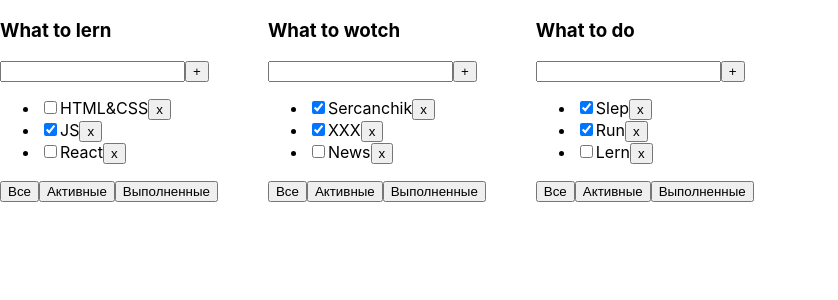
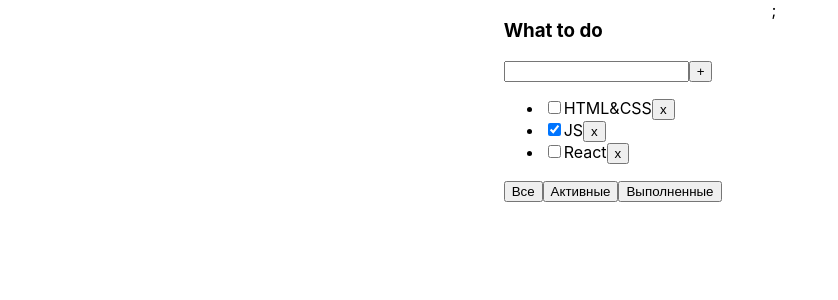
Before and after one commit to DmitryBP/IT-incubator-TODO-List, a React (Create React App) app: page / in a window 1280 px wide. Shown: the top 300 px of the page, without its empty margins (0-838 px from the left). Built offline with nearby package versions, Linux system fonts and the light colour scheme.

Commit message:
Переписал урок вынес данные и функции удаления и фильтрации из тоду лист в арр

```diff
--- a/src/App.css
+++ b/src/App.css
@@ -1,4 +1,4 @@
 .App {
   display: flex;
-  /* align-items: center; */
+  justify-content: center;
 }
--- a/src/App.tsx
+++ b/src/App.tsx
@@ -1,19 +1,45 @@
-import React from 'react';
-import { DATA } from './Data/Data';
+import React, { useState } from 'react';
 
 import './App.css';
 import TodoList from './TodoList/TodoList';
 
+const initialTasks = [
+  { id: 1, content: 'HTML&CSS', isChecked: false },
+  { id: 2, content: 'JS', isChecked: true },
+  { id: 3, content: 'React', isChecked: false },
+];
+
+export type filterValueType = 'all' | 'active' | 'complited';
+
 function App() {
+  const [tasks, setTaskList] = useState(initialTasks);
+  const [filter, setFilter] = useState<filterValueType>('all');
+
+  const filtredTasks =
+    filter === 'active'
+      ? tasks.filter((t) => t.isChecked === false)
+      : filter === 'complited'
+      ? tasks.filter((t) => t.isChecked === true)
+      : tasks;
+
+  const cheingeFilter = (filterValue: filterValueType) => {
+    setFilter(filterValue);
+  };
+
+  const removeTask = (id: number) => {
+    const removedTaskList = tasks.filter((t) => t.id !== id);
+    setTaskList(removedTaskList);
+  };
 
   return (
     <div className="App">
-      {DATA.map((el, i)=> {
-      return <TodoList key={i}
-        title={el.title}
-        todoItemsList={el.todoItemsList}
+      <TodoList
+        title="What to do"
+        tasks={filtredTasks}
+        removeTask={removeTask}
+        cheingeFilter={cheingeFilter}
       />
-      })}
+      ;
     </div>
   );
 }
--- a/src/Data/Data.js
+++ b/src/Data/Data.js
@@ -2,7 +2,7 @@ export const DATA = [
   {
     NotionId: 1,
     title: 'What to lern',
-    todoItemsList: [
+    taskList: [
       { id: 1, content: 'HTML&CSS', isChecked: false },
       { id: 2, content: 'JS', isChecked: true },
       { id: 3, content: 'React', isChecked: false },
@@ -11,7 +11,7 @@ export const DATA = [
   {
     NotionId: 2,
     title: 'What to wotch',
-    todoItemsList: [
+    taskList: [
       { id: 1, content: 'Sercanchik', isChecked: true },
       { id: 2,content: 'XXX', isChecked: true },
       { id: 3,content: 'News', isChecked: false },
@@ -20,7 +20,7 @@ export const DATA = [
   {
     NotionId: 3,
     title: 'What to do',
-    todoItemsList: [
+    taskList: [
       { id: 1, content: 'Slep', isChecked: true },
       { id: 2,content: 'Run', isChecked: true },
       { id: 3,content: 'Lern', isChecked: false },
--- a/src/TodoList/TodoList.tsx
+++ b/src/TodoList/TodoList.tsx
@@ -1,4 +1,4 @@
-import { useState } from 'react';
+import { filterValueType } from '../App';
 import s from './todoList.module.scss';
 
 type todoItemsListType = {
@@ -9,60 +9,29 @@ type todoItemsListType = {
 
 type propsType = {
   title: string;
-  todoItemsList: Array<todoItemsListType>;
+  tasks: Array<todoItemsListType>;
+  removeTask: (id: number) => void;
+  cheingeFilter: (filterValue: filterValueType) => void;
 };
 
-type filterValue = 'all' | 'active' | 'complited';
-
-export default function TodoList({ title, todoItemsList }: propsType) {
-  let [taskList, setTasklist] = useState(todoItemsList);
-  let [filter, setFilter] = useState<filterValue>('all');
-
-  const filtredTasks =
-    filter === 'active'
-      ? taskList.filter((t) => t.isChecked === false)
-      : filter === 'complited'
-      ? taskList.filter((t) => t.isChecked === true)
-      : taskList;
-
-  const removeTask = (id: number) => {
-    const removedTaskList = taskList.filter((t) => t.id !== id);
-    setTasklist(removedTaskList);
-  };
-
-  const filterTasks = (filter: filterValue) => {
-    setFilter(filter);
-  };
-
+export default function TodoList({ title, tasks, removeTask, cheingeFilter }: propsType) {
   return (
     <div className={s.todoListContainer}>
       <h3>{title}</h3>
-      <input type="text" />
+      <input />
       <button>+</button>
       <ul>
-        {filtredTasks.map((task: todoItemsListType) => {
-          return (
-            <li key={task.id}>
-              <input
-                type="checkbox"
-                checked={task.isChecked}
-                onChange={() => console.log('test')}
-              />
-              <span>{task.content}</span>
-              <button
-                onClick={() => {
-                  removeTask(task.id);
-                }}
-              >
-                x
-              </button>
-            </li>
-          );
-        })}
+        {tasks.map((t) => (
+          <li>
+            <input type="checkbox" checked={t.isChecked} />
+            {t.content}
+            <button onClick={() => removeTask(t.id)}>x</button>
+          </li>
+        ))}
       </ul>
-      <button onClick={()=>filterTasks('all')}>Все</button>
-      <button onClick={()=>filterTasks('active')}>Активные</button>
-      <button onClick={()=>filterTasks('complited')}>Выполненные</button>
+      <button onClick={() => cheingeFilter('all')}>Все</button>
+      <button onClick={() => cheingeFilter('active')}>Активные</button>
+      <button onClick={() => cheingeFilter('complited')}>Выполненные</button>
     </div>
   );
 }
```
